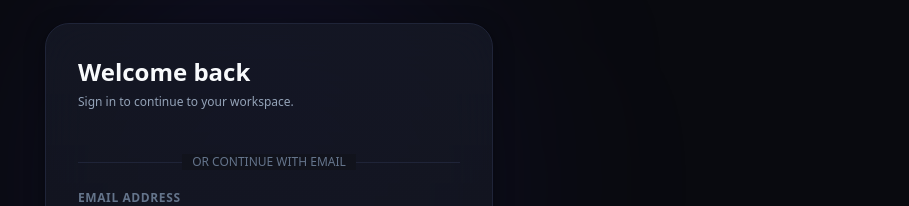
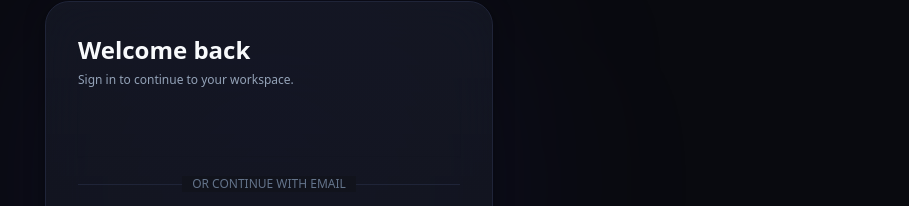
Before and after one commit to Pranavsangichetty/Resumo, a Next.js app in the folder apps/web/: page /login in a window 1280 px wide. Shown: the part 208-414 px from the top of the page, without its empty margins (371-1280 px from the left). Built offline with nearby package versions, Linux system fonts and the light colour scheme; no server answers.

Commit message:
Style Google Sign-In with curved pill shape and filled_black dark theme

```diff
--- a/apps/web/components/GoogleSignInButton.tsx
+++ b/apps/web/components/GoogleSignInButton.tsx
@@ -54,12 +54,12 @@ export default function GoogleSignInButton({
       });
 
       window.google.accounts.id.renderButton(buttonRef.current, {
-        theme: "outline",
+        theme: "filled_black",
         size: "large",
         type: "standard",
         text: mode === "signup" ? "signup_with" : "signin_with",
-        shape: "rectangular",
-        logo_alignment: "center",
+        shape: "pill",
+        logo_alignment: "left",
         width: 384,
       });
     }
@@ -129,14 +129,17 @@ export default function GoogleSignInButton({
     <div className="w-full space-y-2">
       {GOOGLE_CLIENT_ID ? (
         <div className="w-full flex justify-center">
-          <div ref={buttonRef} className="w-full flex justify-center" />
+          <div
+            ref={buttonRef}
+            className="w-full flex justify-center min-h-[44px] [&_iframe]:!rounded-full [&_iframe]:!overflow-hidden shadow-sm"
+          />
         </div>
       ) : (
         <button
           type="button"
           onClick={handleFallbackClick}
           disabled={loading}
-          className="w-full flex items-center justify-center gap-3 rounded-xl border border-[var(--border)] bg-[var(--bg-muted)] hover:bg-[var(--bg-surface)] py-3 px-4 text-sm font-medium text-[var(--text-primary)] transition hover:border-indigo-500/40 shadow-sm"
+          className="w-full flex items-center justify-center gap-3 rounded-full border border-[var(--border)] bg-[#131314] hover:bg-[#1a1b20] py-2.5 px-4 text-sm font-medium text-white transition hover:border-indigo-500/40 shadow-sm"
         >
           <svg className="h-4 w-4 shrink-0" viewBox="0 0 24 24">
             <path
```
